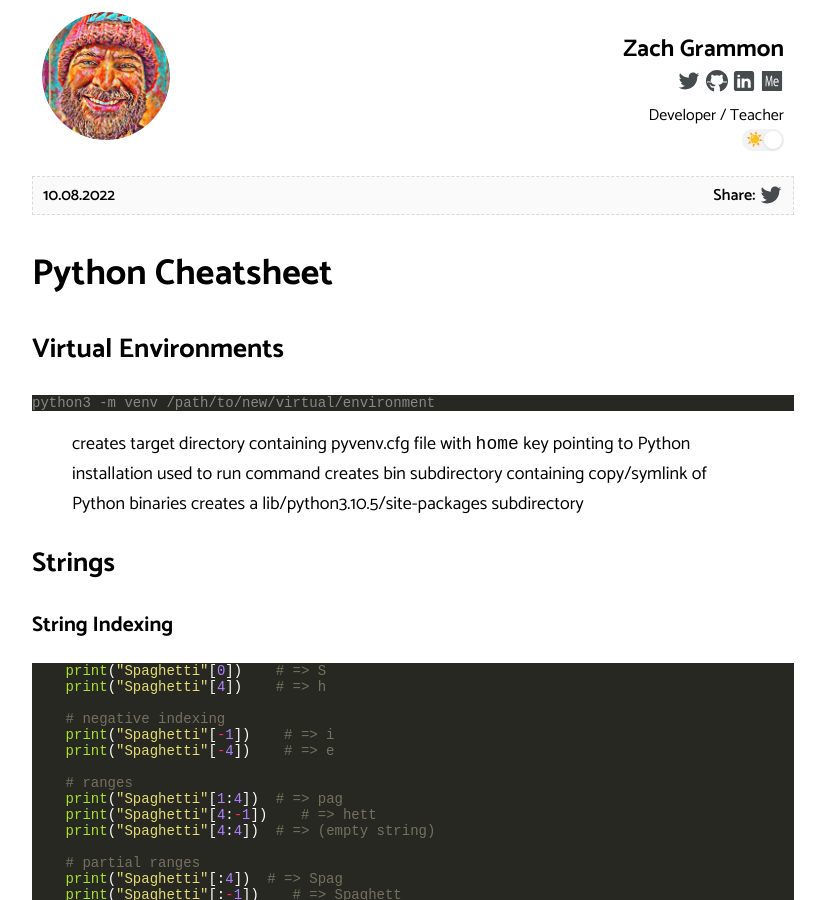
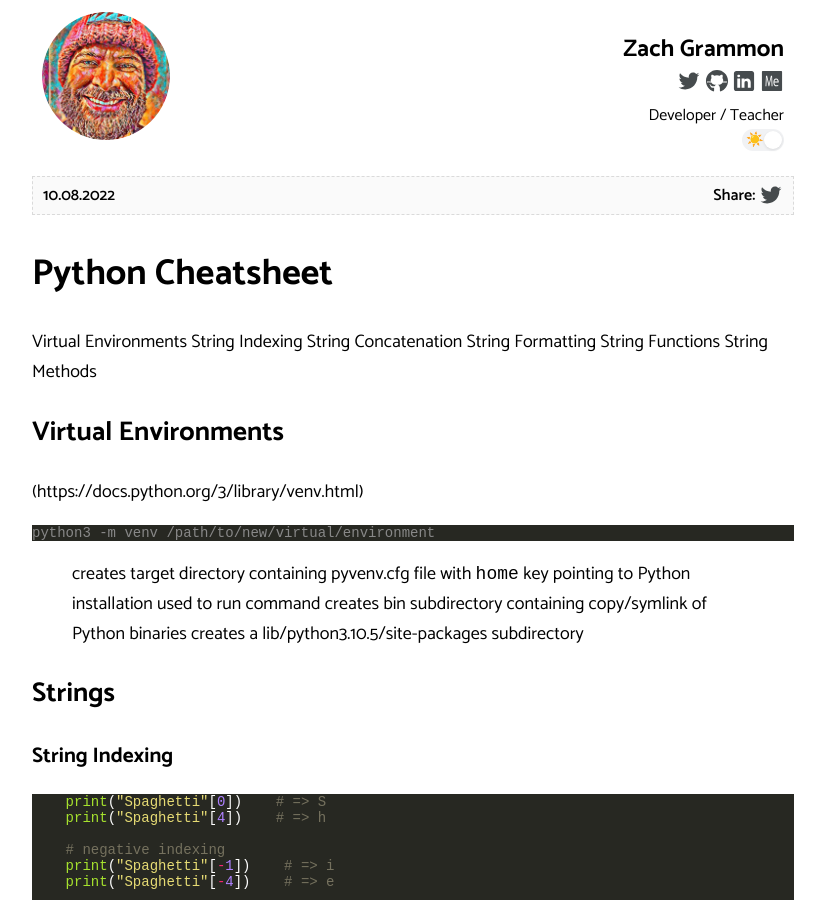
Before and after one commit to zacgra/zacgra.github.io, a Jekyll site: the page built from _posts/2022-08-10-Python-Cheatsheet.md, in a window 1280 px wide and 900 px high. Shown: the whole window, without its empty margins (227-1052 px from the left). Built offline with Jekyll 4.4.1, drawn with Linux system fonts in a browser that asks for light colours.

Commit message:
Add table of contents

````diff
--- a/_posts/2022-08-10-Python-Cheatsheet.md
+++ b/_posts/2022-08-10-Python-Cheatsheet.md
@@ -6,7 +6,16 @@ categories: Code
 tags: [python, cheatsheet]
 ---
 
-## [Virtual Environments](https://docs.python.org/3/library/venv.html)
+[Virtual Environments](#virtual-environments)
+[String Indexing](#string-indexing)
+[String Concatenation](#string-concatenation)
+[String Formatting](#string-formatting)
+[String Functions](#string-functions)
+[String Methods](#string-methods)
+
+## Virtual Environments
+
+(https://docs.python.org/3/library/venv.html)
 
 ```console
 python3 -m venv /path/to/new/virtual/environment
````
